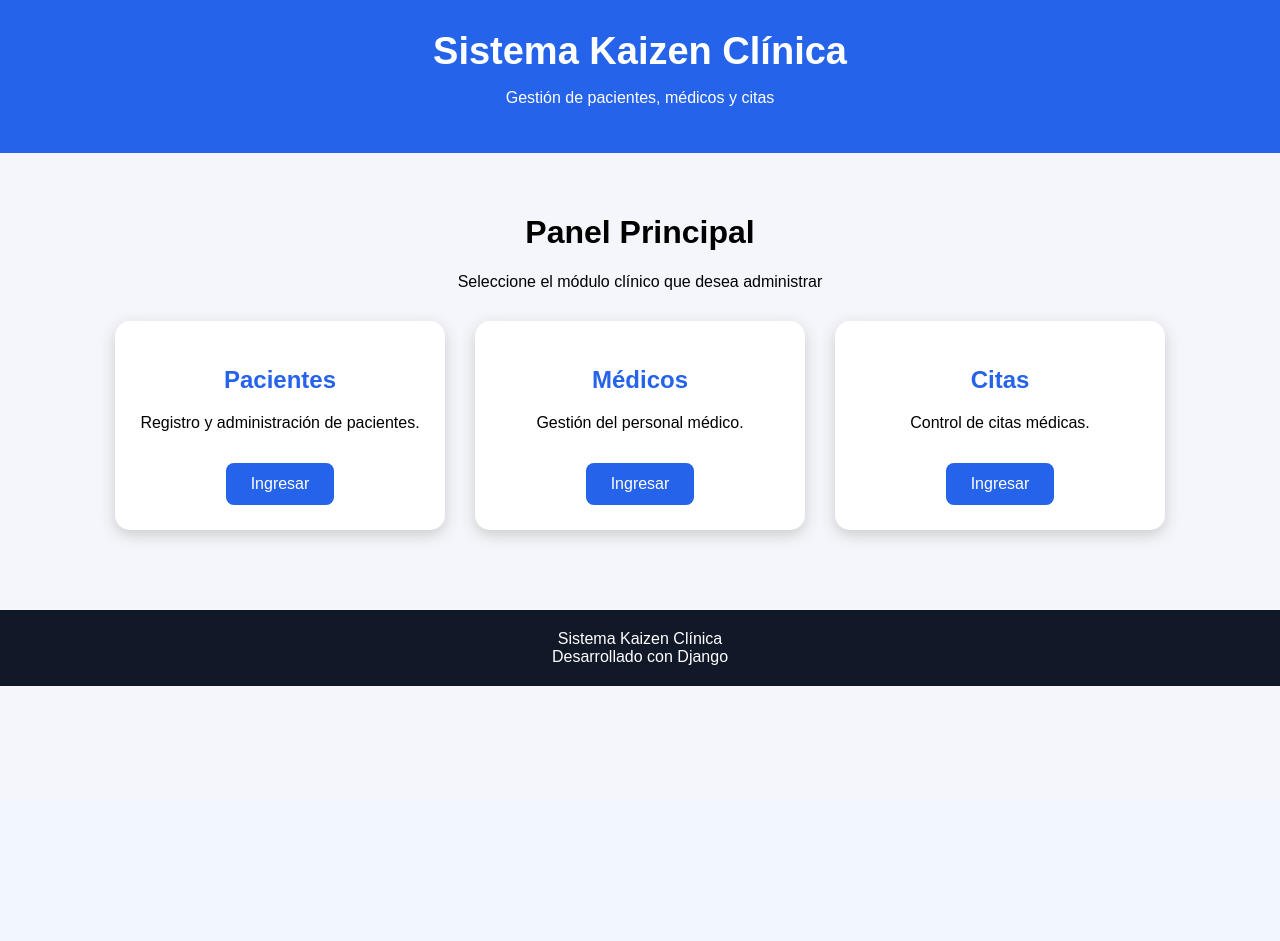
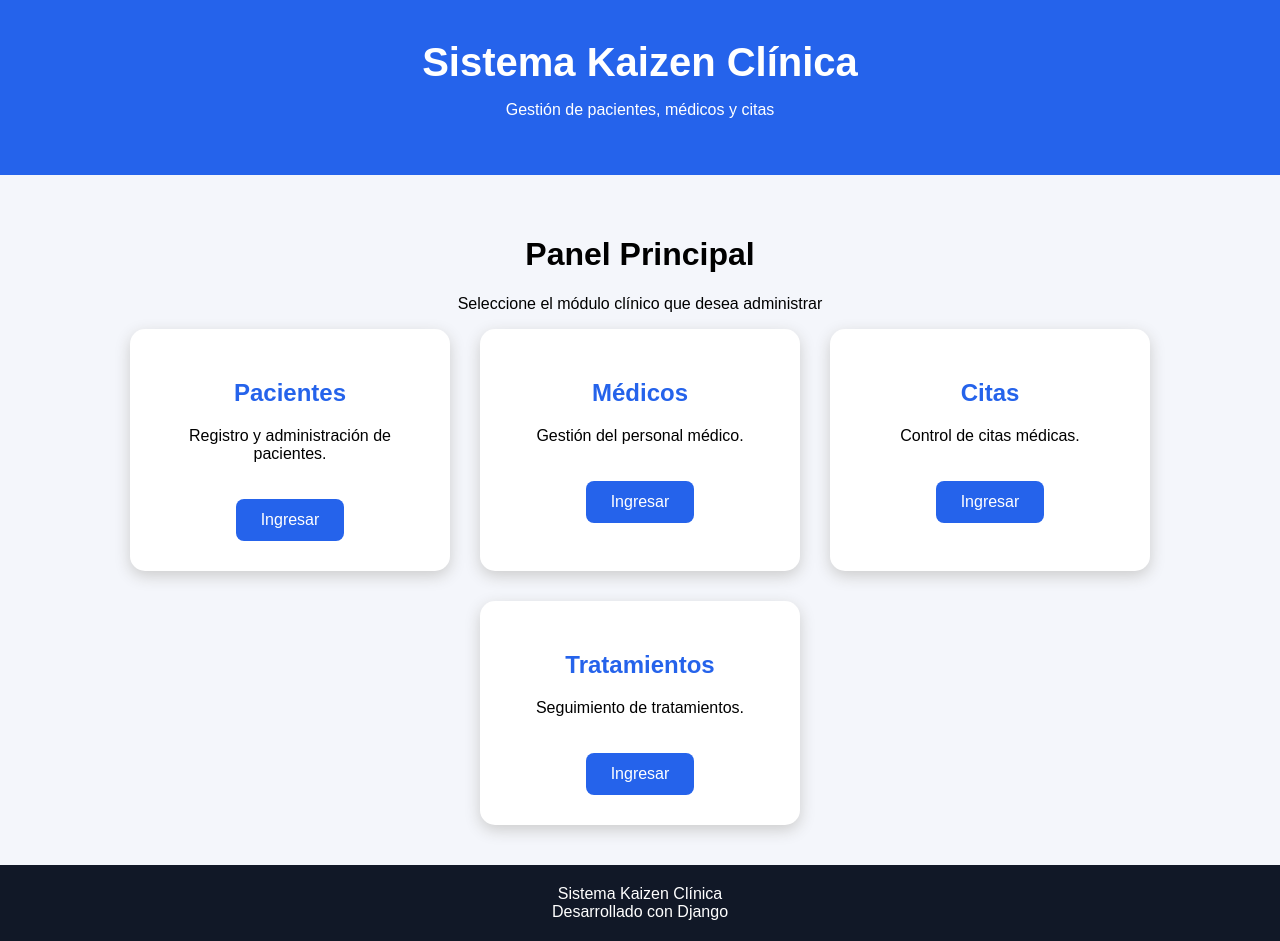
Before and after one commit to dreadla/kaizen-clinica, a Django app: page / in a window 1280 px wide. Before the commit the page ends 686 px from the top, so only its background shows below. Run offline with Django 5.2, Linux system fonts and the light colour scheme.

Commit message:
Corregir modulos clinicos

```diff
--- a/api_personas/templates/api_personas/inicio.html
+++ b/api_personas/templates/api_personas/inicio.html
@@ -2,76 +2,81 @@
 <html lang="es">
 
 <head>
+
 <meta charset="UTF-8">
-    <meta name="viewport" content="width=device-width, initial-scale=1.0">
-
 <title>Sistema Kaizen Clínica</title>
 
 <style>
 
-        body {
-            margin: 0;
-            font-family: Arial, sans-serif;
-            background: #f4f6fb;
+body{
+margin:0;
+font-family:Arial;
+background:#f4f6fb;
 }
 
-        header {
-            background: #2563eb;
-            color: white;
-            padding: 30px;
-            text-align: center;
+header{
+background:#2563eb;
+color:white;
+padding:40px;
+text-align:center;
 }
 
-        header h1 {
-            margin: 0;
-            font-size: 38px;
+header h1{
+font-size:40px;
+margin:0;
 }
 
-        .contenido {
-            text-align: center;
-            padding: 40px;
+.contenido{
+text-align:center;
+padding:40px;
 }
 
-        .tarjetas {
-            display: flex;
-            justify-content: center;
-            gap: 30px;
-            flex-wrap: wrap;
-            margin-top: 30px;
+.tarjetas{
+display:flex;
+justify-content:center;
+gap:30px;
+flex-wrap:wrap;
 }
 
-        .tarjeta {
-            background: white;
-            width: 280px;
-            padding: 25px;
-            border-radius: 15px;
-            box-shadow: 0px 5px 15px #cccccc;
+
+.tarjeta{
+
+background:white;
+width:260px;
+padding:30px;
+border-radius:15px;
+box-shadow:0 5px 15px #ccc;
+
 }
 
-        .tarjeta h2 {
-            color: #2563eb;
+
+.tarjeta h2{
+
+color:#2563eb;
+
 }
 
-        .boton {
-            display: inline-block;
-            margin-top: 15px;
-            background: #2563eb;
-            color: white;
-            padding: 12px 25px;
-            border-radius: 8px;
-            text-decoration: none;
+
+.boton{
+
+display:inline-block;
+margin-top:20px;
+background:#2563eb;
+color:white;
+padding:12px 25px;
+border-radius:8px;
+text-decoration:none;
+
 }
 
-        .boton:hover {
-            background: #1d4ed8;
-        }
 
-        footer {
-            background: #111827;
-            color: white;
-            text-align: center;
-            padding: 20px;
-            margin-top: 40px;
+footer{
+
+background:#111827;
+color:white;
+padding:20px;
+text-align:center;
+
 }
 
 </style>
@@ -94,15 +99,12 @@
 
 <div class="contenido">
 
-
 <h1>Panel Principal</h1>
 
 <p>Seleccione el módulo clínico que desea administrar</p>
 
 
-
 <div class="tarjetas">
-
 
 
 <div class="tarjeta">
@@ -114,7 +116,6 @@
 <a class="boton" href="/pacientes/">Ingresar</a>
 
 </div>
-
 
 
 
@@ -130,7 +131,6 @@
 
 
 
-
 <div class="tarjeta">
 
 <h2>Citas</h2>
@@ -143,8 +143,18 @@
 
 
 
+<div class="tarjeta">
+
+<h2>Tratamientos</h2>
+
+<p>Seguimiento de tratamientos.</p>
+
+<a class="boton" href="/tratamientos/">Ingresar</a>
+
 </div>
 
+
+</div>
 
 </div>
 
@@ -153,15 +163,12 @@
 <footer>
 
 Sistema Kaizen Clínica
-
 <br>
-
 Desarrollado con Django
 
 </footer>
 
 
-
 </body>
 
 </html>
--- a/api_personas/views.py
+++ b/api_personas/views.py
@@ -1,5 +1,4 @@
 from django.shortcuts import render
-from .models import Paciente, Medico, Cita
 
 
 def inicio(request):
@@ -7,15 +6,12 @@
 
 
 def pacientes(request):
-    datos = Paciente.objects.all()
-    return render(request, "api_personas/pacientes.html", {"pacientes": datos})
+    return render(request, "api_personas/pacientes.html")
 
 
 def medicos(request):
-    datos = Medico.objects.all()
-    return render(request, "api_personas/medicos.html", {"medicos": datos})
+    return render(request, "api_personas/medicos.html")
 
 
 def citas(request):
-    datos = Cita.objects.all()
-    return render(request, "api_personas/citas.html", {"citas": datos})
+    return render(request, "api_personas/citas.html")
```
Also changed, not shown: api_personas/urls.py (+4 -4 lines). Lines whose indentation alone changed are shown as unchanged.
